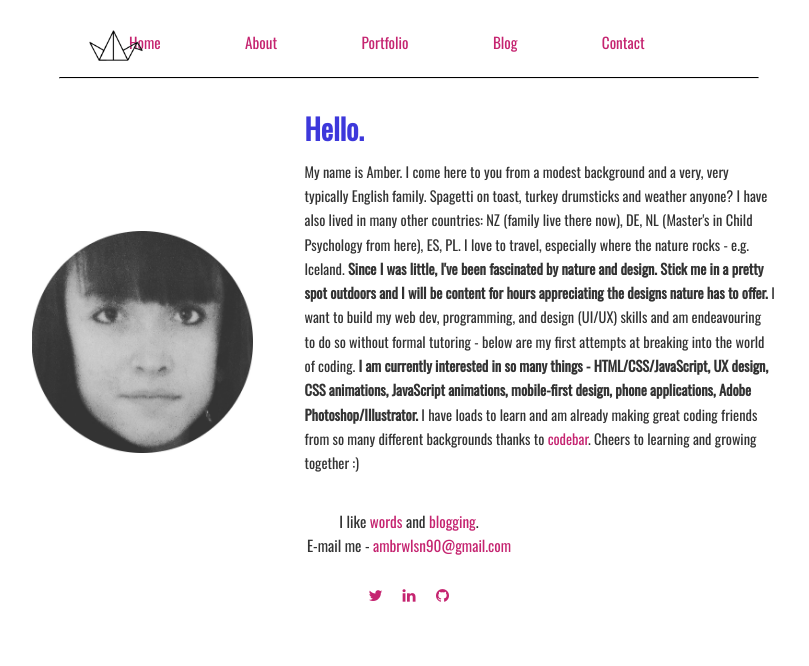
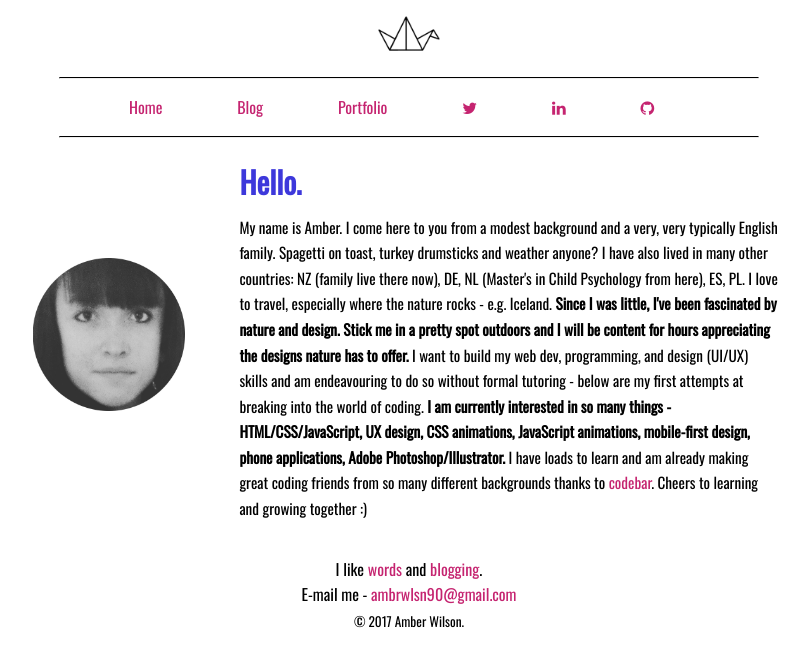
Before and after one commit to ambrwlsn/PersonalSiteV3, a plain HTML site: page index.html in a window 1280 px wide. Shown: the whole page, without its empty margins (231-1040 px from the left). Drawn offline with nearby package versions, Linux system fonts and the light colour scheme.

Commit message:
small-tweaks

```diff
--- a/css/style.css
+++ b/css/style.css
@@ -26,11 +26,11 @@ body {
     padding: 0;
     margin: 0;
     background-color: white;
-    color: #333333;
+    color: #000;
     font-family: 'Oswald', sans-serif;
     line-height: 1.6em;
     padding-top: 1em;
-    font-size: .95em;
+    font-size: 1em;
 }
 
 .container {
@@ -50,12 +50,12 @@ body {
 }
 
 .onethird {
-    width: calc(100%/3);
+    width: 25%;
     padding: 1.5em;
 }
 
 .twothirds {
-    width: 66%;
+    width: 75%;
     font-size: 0.95em;
     padding: 2em;
 }
@@ -98,7 +98,7 @@ img {
 }
 
 img.me {
-    padding-top: 8em;
+    padding-top: 6em;
 }
 
 
@@ -110,15 +110,17 @@ img.me {
 }
 
 .logo {
-    position: absolute;
-    height: 3em;
-    padding-top: 1em;
-    padding-right: 5em;
+    display: flex;
+    justify-content: center;
+    margin: auto;
+    height: 35px;
+    width: auto;
 }
 
 hr.style1 {
     border-top: 1px solid black;
     width: 700px;
+    margin: auto;
 }
 
 nav {
@@ -150,36 +152,22 @@ nav ul li {
 }
 
 
-/* Social Media */
-
-.divider {
-    font-color: #c52470;
-    width: 30px;
-    border-radius: 5px;
-    height: auto;
-    display: inline-block;
-}
-
-.divider:hover {
-    color: #ec5311;
-}
-
-
 /*Responsive Design*/
 
 
 /*Navigation*/
 
-@media only screen and (min-device-width: 320px) and (max-device-width: 568px) and (-webkit-min-device-pixel-ratio: 2) and (orientation: portrait) {
+@media only screen and (min-device-width: 320px) and (max-device-width: 568px) and (-webkit-min-device-pixel-ratio: 2) and (orientation: portrait),
+only screen and (min-device-width: 320px) and (max-device-width: 568px) and (-webkit-min-device-pixel-ratio: 2) and (orientation: landscape),
+only screen and (max-width: 768px) {
     nav {
         display: none;
     }
     .mobile {
         display: block;
     }
-
     hr {
-    	display: none;
+        display: none;
     }
     body {
         margin: 0;
@@ -270,12 +258,15 @@ nav ul li {
 
 /*Layout*/
 
-@media only screen and (min-device-width: 320px) and (max-device-width: 568px) and (-webkit-min-device-pixel-ratio: 2) {
+@media only screen and (min-device-width: 320px) and (max-device-width: 568px) and (-webkit-min-device-pixel-ratio: 2) and (orientation: portrait),
+only screen and (min-device-width: 320px) and (max-device-width: 568px) and (-webkit-min-device-pixel-ratio: 2) and (orientation: landscape),
+only screen and (max-width: 768px) {
     .onethird,
     .twothirds {
         width: 100%;
         text-align: center;
         padding-bottom: 0em;
+        width: 80%;
     }
     img.me {
         padding-top: 1em;
@@ -287,4 +278,9 @@ nav ul li {
         margin: 0;
         border: 0;
     }
+    .contact {
+        width: 66%;
+        font-size: 0.95em;
+        padding: 2em;
+    }
 }
--- a/index.html
+++ b/index.html
@@ -17,26 +17,30 @@
         <button class="hamburger">&#9776;</button>
         <button class="cross">&#735;</button>
     </header>
-
     <div class="menu">
         <ul>
-          <li><a href="#" title="Home">Home</a></li>
-            <li><a href="#">About</a></li>
+            <li><a href="#" title="Home">Home</a></li>
             <li><a href="#">Portfolio</a></li>
             <li><a href="blogtwo/index.html" title="Blog" target="_blank">Blog</a></li>
-            <li><a href="#" title="Meta">Contact</a></li>
             </a>
         </ul>
     </div>
-
+    <a href="index.html"><img src="img/logo.png" class="logo cf" alt="logo"></a><br>
+    <hr class="style1">
     <nav>
-        <a href="index.html"><img src="img/logo.png" class="logo" alt="logo"></a>
         <ul>
             <li><a href="#" title="Home">Home</a></li>
-            <li><a href="#">About</a></li>
+            <li><a href="blogtwo/index.html" title="Blog" target="_blank">Blog</a></li>
             <li><a href="#">Portfolio</a></li>
-            <li><a href="blogtwo/index.html" title="Blog" target="_blank">Blog</a></li>
-            <li><a href="#" title="Meta">Contact</a></li>
+            <li>
+                <a rel="me" type="button" class="btn-floating btn-large btn-tw" href="https://twitter.com/ambrwlsn90" target="_blank"><i class="fa fa-twitter"></i></a>
+            </li>
+            <li>
+                <a type="button" class="btn-floating btn-large btn-git" href="https://uk.linkedin.com/in/amber-wilson-6b287751" target="_blank"><i class="fa fa-linkedin"></i></a>
+            </li>
+            <li>
+                <a type="button" class="btn-floating btn-large btn-git" href="https://github.com/ambrwlsn" target="_blank"><i class="fa fa-github"></i></a>
+            </li>
         </ul>
     </nav>
     <hr class="style1">
@@ -55,16 +59,7 @@
             I like <a href="blog/index.html" target="_blank">words</a> and <a href="blogtwo/index.html">blogging</a>.
             <br> E-mail me - <a href="mailto:ambrwlsn90@gmail.com" class="u-email">ambrwlsn90@gmail.com</a>
             <br>
-            <br>
-            <div class="divider">
-                <a rel="me" type="button" class="btn-floating btn-large btn-tw" href="https://twitter.com/ambrwlsn90" target="_blank"><i class="fa fa-twitter"></i></a>
-            </div>
-            <div class="divider">
-                <a type="button" class="btn-floating btn-large btn-git" href="https://uk.linkedin.com/in/amber-wilson-6b287751" target="_blank"><i class="fa fa-linkedin"></i></a>
-            </div>
-            <div class="divider">
-                <a type="button" class="btn-floating btn-large btn-git" href="https://github.com/ambrwlsn" target="_blank"><i class="fa fa-github"></i></a>
-            </div>
+            <small> © 2017 Amber Wilson.</small>
         </div>
     </div>
 </body>
```
Also changed, not shown: img/flower1.jpg (deleted), img/flower10.jpg (deleted), img/flower2.jpg (deleted), img/flower3.jpg (deleted), img/flower4.jpg (deleted), img/flower5.jpg (deleted), img/flower6.jpg (deleted), img/flower7.jpg (deleted), img/flower8.jpg (deleted), img/flower9.jpg (deleted), img/logo_.png (deleted).
